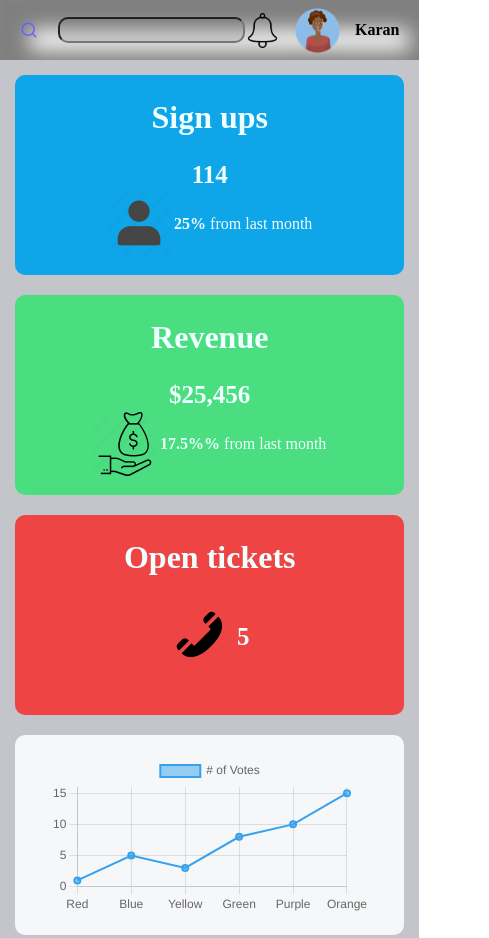
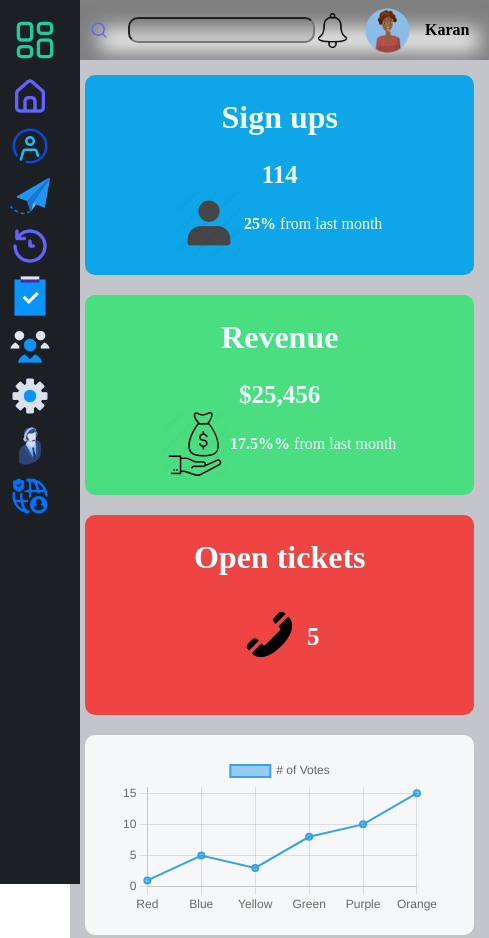
Before and after one commit to karan959/AdminDashboard, a plain HTML site: page layout02/index.html in a window 390 px wide. Shown: the top 938 px of the page, 489 px wide, since content can reach past the window. Drawn offline with nearby package versions, Linux system fonts and the light colour scheme.

Commit message:
changed sidebar dimension when size decreases

```diff
--- a/layout02/style.css
+++ b/layout02/style.css
@@ -84,7 +84,7 @@ body .sidebar{
     grid-area: 1/1/3/2;
     color: #c3c5ca;
     position: fixed;
-    width: 200px;
+    width: auto;
     height: 100vh;
     margin: 0;
     margin-right: 10px;
@@ -126,6 +126,7 @@ li{
 a{
     text-decoration: none;
     color: #f6f7f9;
+
 }
 
 .main{
@@ -282,25 +283,42 @@ a{
 
 }
 
-@media (max-width: 550px){
+@media (max-width: 650px){
     body{
         grid-template-rows: 60px 1fr;
-        grid-template-columns: 1fr;
+        grid-template-columns: 70px 1fr;
         grid-template-areas:
-        'c1'
-        'c2';
+        'c1 c2'
+        'c1 c3' ;
     }
     .header1{
-        grid-area: c1;
+        grid-area: c2;
         margin: 0;
 
     }
     .main{
-        grid-area: c2;
+        grid-area: c3;
         margin: 0;
     }
 
-    .sidebar{
+    .sidebar {
+        grid-area: c1;
+        width: 45px;
+        height: auto;
+        margin: 0;
+        display: flex;
+        flex-direction: column;
+        align-items: center;
+
+    }
+
+    .sidebar img{
+        width: 40px;
+        height: 40px;
+        margin-left: -10px;
+    }
+
+    a{
         display: none;
     }
 
```
